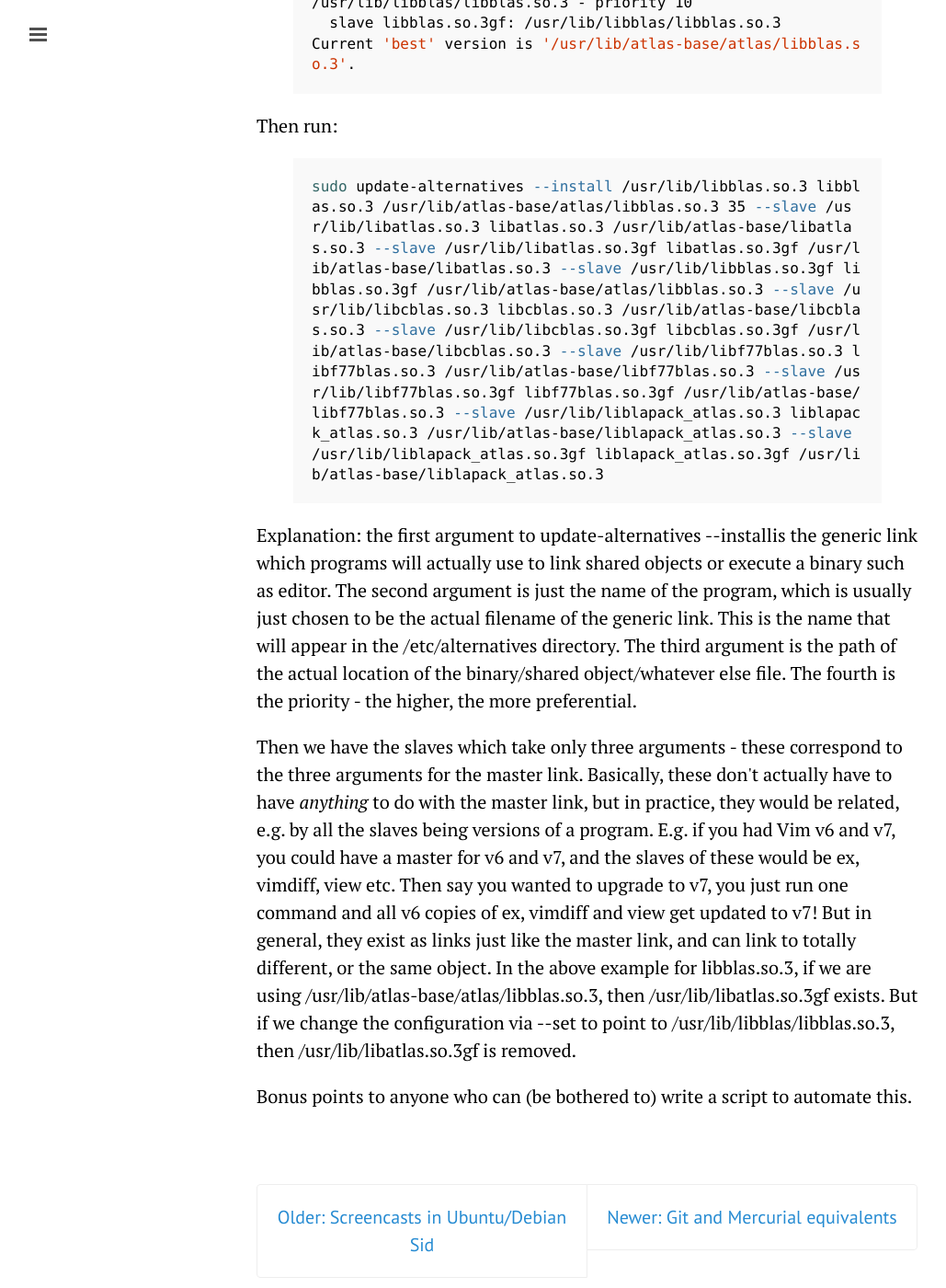
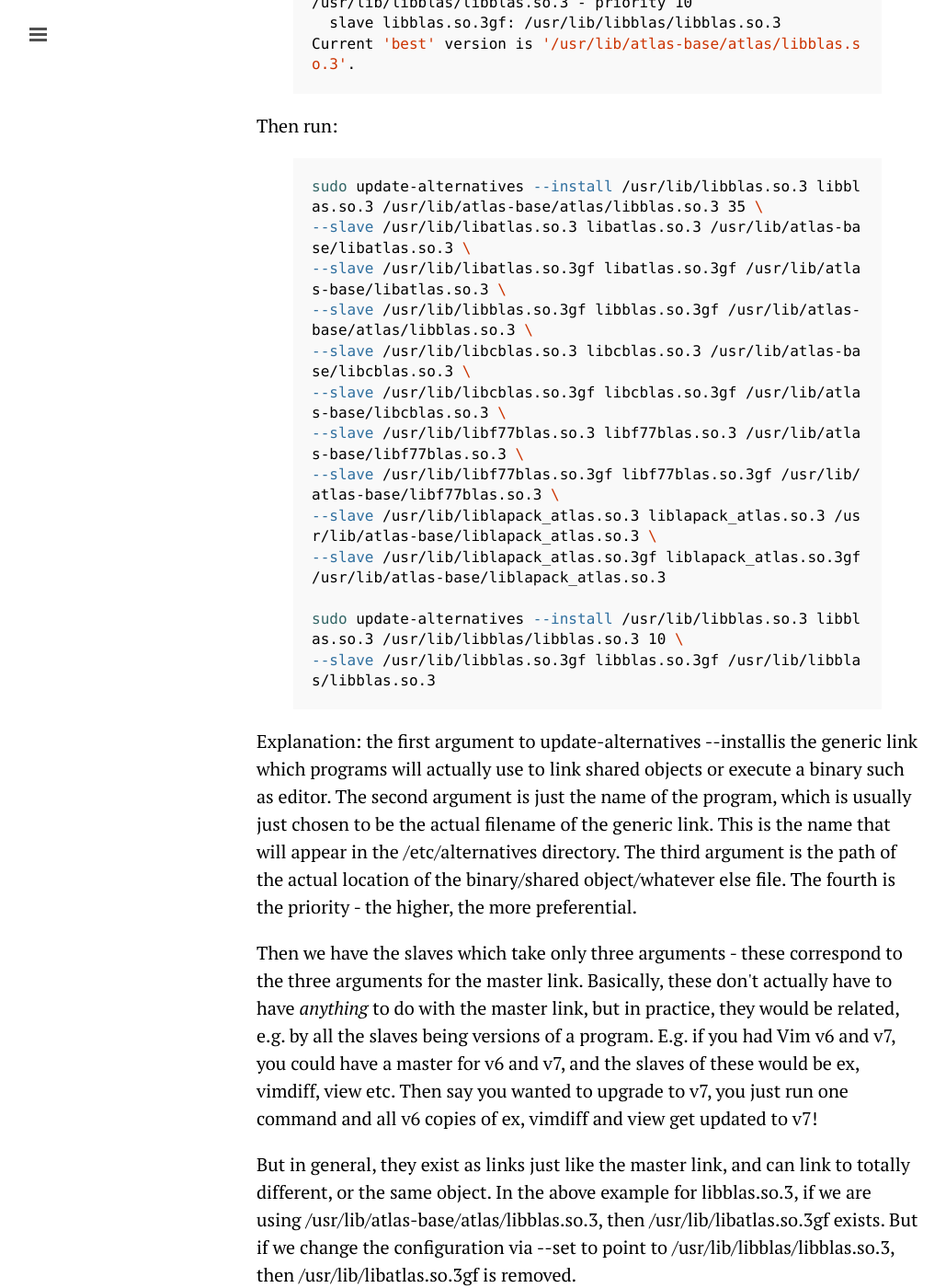
Before and after one commit to texasflood/texasflood.github.io.b, a Jekyll site: the page built from _posts/2015-03-02-update-alternatives.md, in a window 1280 px wide and 1400 px high, scrolled down 1335 px. Shown: the whole window at 92% size, without its empty margins (1-1030 px from the left). Built offline with Jekyll 4.4.1, drawn with Linux system fonts in a browser that asks for light colours; Markdown is read by kramdown in place of the engine named in the settings; comment, search, counter and statistics services are not loaded.

Commit message:
Cleaned up layout of update-alternatives

```diff
--- a/_posts/2015-03-02-update-alternatives.md
+++ b/_posts/2015-03-02-update-alternatives.md
@@ -20,9 +20,11 @@ Then run these commands to restore your alternatives:
 {% highlight bash %}
 sudo update-alternatives --remove-all liblapack.so.3
 
-sudo update-alternatives --install /usr/lib/liblapack.so.3 liblapack.so.3 /usr/lib/lapack/liblapack.so.3 10 --slave /usr/lib/liblapack.so.3gf liblapack.so.3gf /usr/lib/lapack/liblapack.so.3
+sudo update-alternatives --install /usr/lib/liblapack.so.3 liblapack.so.3 /usr/lib/lapack/liblapack.so.3 10 \
+--slave /usr/lib/liblapack.so.3gf liblapack.so.3gf /usr/lib/lapack/liblapack.so.3
 
-sudo update-alternatives --install /usr/lib/liblapack.so.3 liblapack.so.3 /usr/lib/atlas-base/atlas/liblapack.so.3 5 --slave /usr/lib/liblapack.so.3gf liblapack.so.3gf /usr/lib/atlas-base/atlas/liblapack.so.3
+sudo update-alternatives --install /usr/lib/liblapack.so.3 liblapack.so.3 /usr/lib/atlas-base/atlas/liblapack.so.3 5 \
+--slave /usr/lib/liblapack.so.3gf liblapack.so.3gf /usr/lib/atlas-base/atlas/liblapack.so.3
 
 sudo update-alternatives --auto liblapack.so.3
 {% endhighlight %}
@@ -49,7 +51,19 @@ Current 'best' version is '/usr/lib/atlas-base/atlas/libblas.so.3'.
 Then run:
 
 {% highlight bash %}
-sudo update-alternatives --install /usr/lib/libblas.so.3 libblas.so.3 /usr/lib/atlas-base/atlas/libblas.so.3 35 --slave /usr/lib/libatlas.so.3 libatlas.so.3 /usr/lib/atlas-base/libatlas.so.3 --slave /usr/lib/libatlas.so.3gf libatlas.so.3gf /usr/lib/atlas-base/libatlas.so.3 --slave /usr/lib/libblas.so.3gf libblas.so.3gf /usr/lib/atlas-base/atlas/libblas.so.3 --slave /usr/lib/libcblas.so.3 libcblas.so.3 /usr/lib/atlas-base/libcblas.so.3 --slave /usr/lib/libcblas.so.3gf libcblas.so.3gf /usr/lib/atlas-base/libcblas.so.3 --slave /usr/lib/libf77blas.so.3 libf77blas.so.3 /usr/lib/atlas-base/libf77blas.so.3 --slave /usr/lib/libf77blas.so.3gf libf77blas.so.3gf /usr/lib/atlas-base/libf77blas.so.3 --slave /usr/lib/liblapack_atlas.so.3 liblapack_atlas.so.3 /usr/lib/atlas-base/liblapack_atlas.so.3 --slave /usr/lib/liblapack_atlas.so.3gf liblapack_atlas.so.3gf /usr/lib/atlas-base/liblapack_atlas.so.3
+sudo update-alternatives --install /usr/lib/libblas.so.3 libblas.so.3 /usr/lib/atlas-base/atlas/libblas.so.3 35 \
+--slave /usr/lib/libatlas.so.3 libatlas.so.3 /usr/lib/atlas-base/libatlas.so.3 \
+--slave /usr/lib/libatlas.so.3gf libatlas.so.3gf /usr/lib/atlas-base/libatlas.so.3 \
+--slave /usr/lib/libblas.so.3gf libblas.so.3gf /usr/lib/atlas-base/atlas/libblas.so.3 \
+--slave /usr/lib/libcblas.so.3 libcblas.so.3 /usr/lib/atlas-base/libcblas.so.3 \
+--slave /usr/lib/libcblas.so.3gf libcblas.so.3gf /usr/lib/atlas-base/libcblas.so.3 \
+--slave /usr/lib/libf77blas.so.3 libf77blas.so.3 /usr/lib/atlas-base/libf77blas.so.3 \
+--slave /usr/lib/libf77blas.so.3gf libf77blas.so.3gf /usr/lib/atlas-base/libf77blas.so.3 \
+--slave /usr/lib/liblapack_atlas.so.3 liblapack_atlas.so.3 /usr/lib/atlas-base/liblapack_atlas.so.3 \
+--slave /usr/lib/liblapack_atlas.so.3gf liblapack_atlas.so.3gf /usr/lib/atlas-base/liblapack_atlas.so.3
+
+sudo update-alternatives --install /usr/lib/libblas.so.3 libblas.so.3 /usr/lib/libblas/libblas.so.3 10 \
+--slave /usr/lib/libblas.so.3gf libblas.so.3gf /usr/lib/libblas/libblas.so.3
 {% endhighlight %}
 
 <p>
@@ -57,7 +71,11 @@ Explanation: the first argument to {% ihighlight bash %}update-alternatives --in
 </p>
 
 <p>
-Then we have the slaves which take only three arguments - these correspond to the three arguments for the master link. Basically, these don't actually have to have <em>anything</em> to do with the master link, but in practice, they would be related, e.g. by all the slaves being versions of a program. E.g. if you had Vim v6 and v7, you could have a master for v6 and v7, and the slaves of these would be ex, vimdiff, view etc. Then say you wanted to upgrade to v7, you just run one command and all v6 copies of ex, vimdiff and view get updated to v7! But in general, they exist as links just like the master link, and can link to totally different, or the same object. In the above example for libblas.so.3, if we are using /usr/lib/atlas-base/atlas/libblas.so.3, then /usr/lib/libatlas.so.3gf exists. But if we change the configuration via --set to point to /usr/lib/libblas/libblas.so.3, then /usr/lib/libatlas.so.3gf is removed.
+Then we have the slaves which take only three arguments - these correspond to the three arguments for the master link. Basically, these don't actually have to have <em>anything</em> to do with the master link, but in practice, they would be related, e.g. by all the slaves being versions of a program. E.g. if you had Vim v6 and v7, you could have a master for v6 and v7, and the slaves of these would be ex, vimdiff, view etc. Then say you wanted to upgrade to v7, you just run one command and all v6 copies of ex, vimdiff and view get updated to v7!
+</p>
+
+<p>
+But in general, they exist as links just like the master link, and can link to totally different, or the same object. In the above example for libblas.so.3, if we are using /usr/lib/atlas-base/atlas/libblas.so.3, then /usr/lib/libatlas.so.3gf exists. But if we change the configuration via --set to point to /usr/lib/libblas/libblas.so.3, then /usr/lib/libatlas.so.3gf is removed.
 </p>
 
 <p>
```
